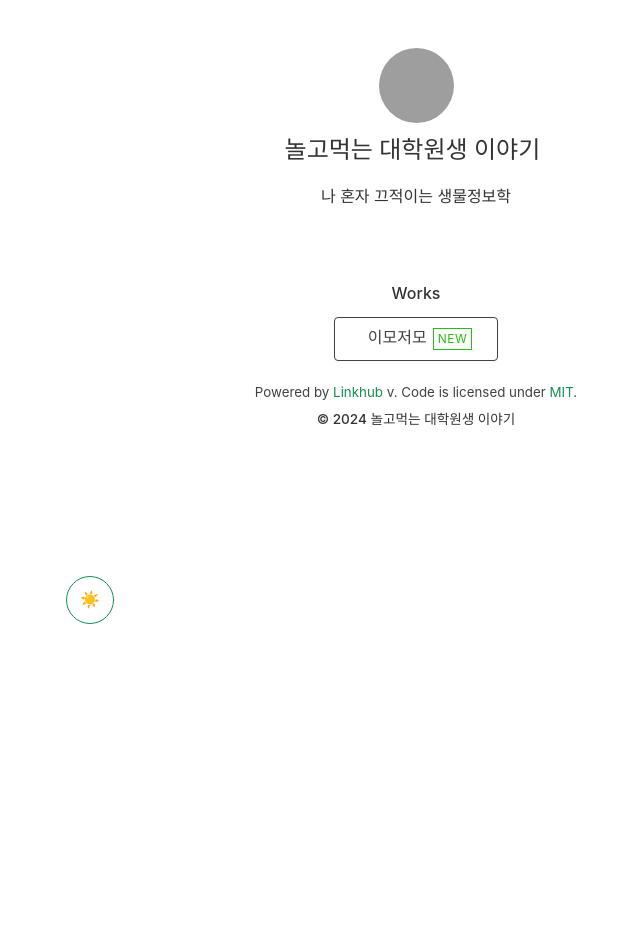
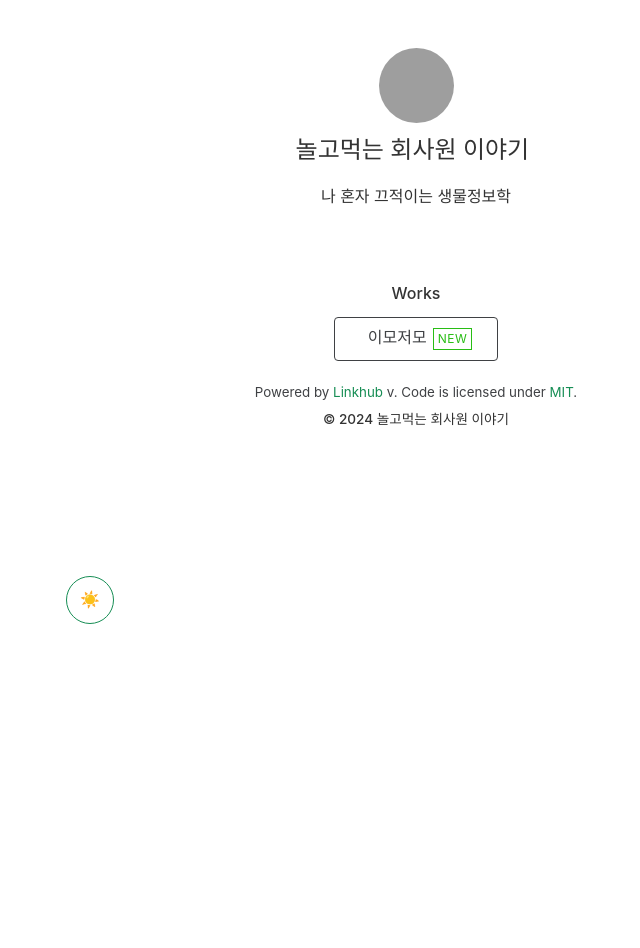
Before and after one commit to qjjin/qjjin.github.io, a Jekyll site: the page built from index.html, in a window 1280 px wide. Shown: the whole page, without its empty margins (224-864 px from the left). Built offline with Jekyll 4.4.1, drawn with Linux system fonts in a browser that asks for light colours; nearby versions of some CDN libraries; grey boxes are pictures that could not be loaded.

Commit message:
Update _config.yml

```diff
--- a/_config.yml
+++ b/_config.yml
@@ -2,7 +2,7 @@
 theme: linkhub-jekyll-theme
 
 # Site Configuration
-name: 놀고먹는 대학원생 이야기  # Name of your website
+name: 놀고먹는 회사원 이야기  # Name of your website
 tagline: Links  # Set your preferred page title
 description: 나 혼자 끄적이는 생물정보학  # Also used as a meta description
 favicon:
```
